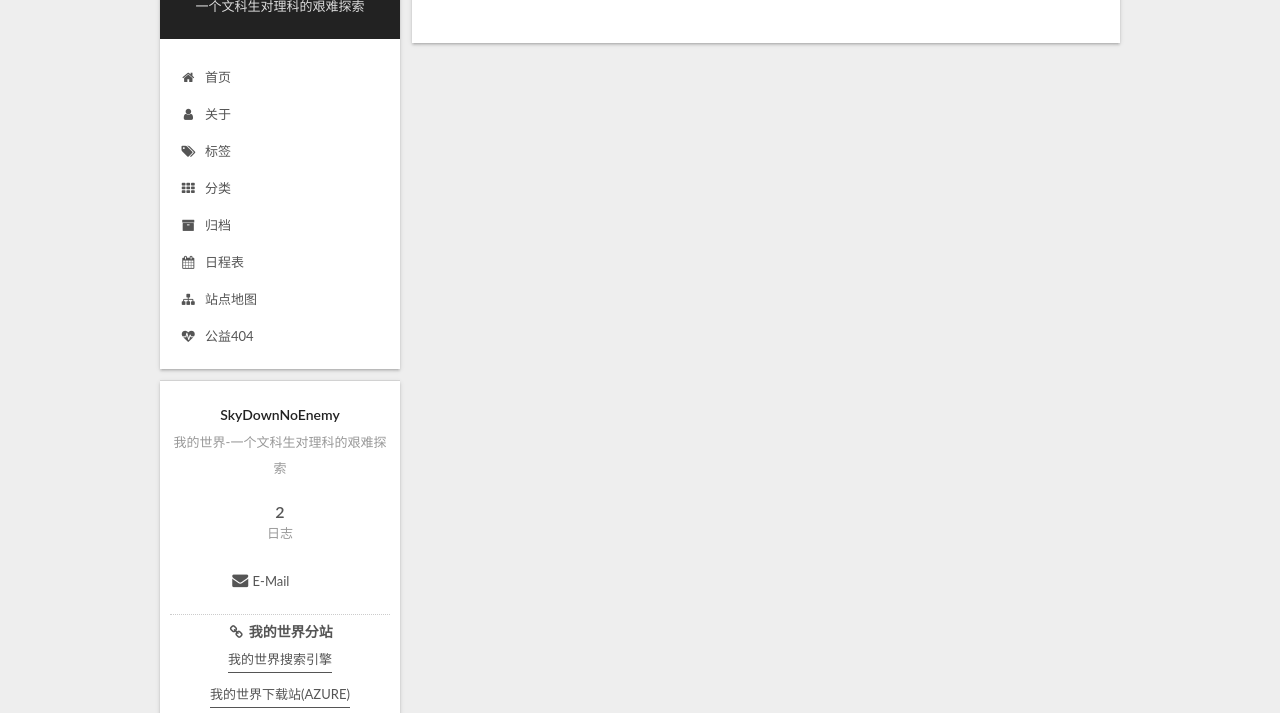
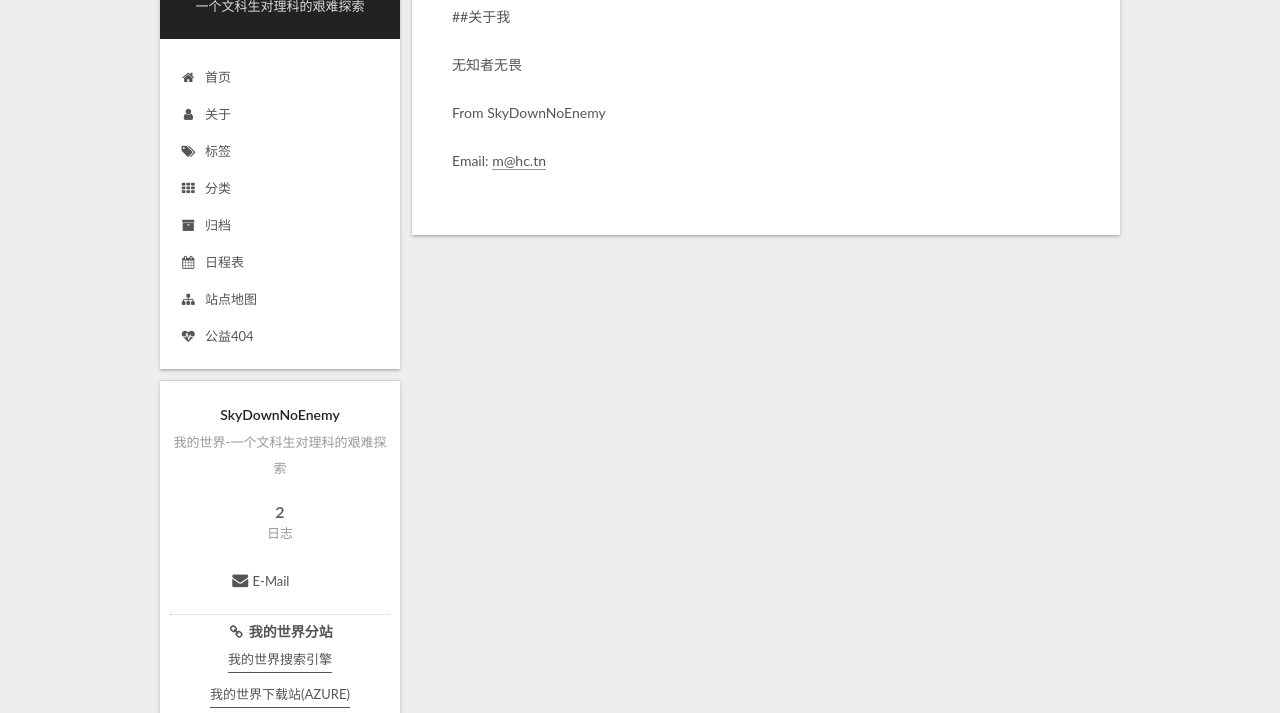
Before and after one commit to huangchendz/huangchendz.github.io, a plain HTML site: page about/index.html in a window 1280 px wide. Shown: the part 76-789 px from the top of the page. Drawn offline with Linux system fonts and the light colour scheme; some packages are replaced by stand-ins of ours; a script that the page names is missing.

Commit message:
Site updated: 2020-05-29 11:35:07

```diff
--- a/about/index.html
+++ b/about/index.html
@@ -79,14 +79,14 @@
 
 
 
-<meta name="description" content="我的世界-一个文科生对理科的艰难探索">
+<meta name="description" content="##关于我 无知者无畏 From SkyDownNoEnemy Email: m@hc.tn">
 <meta property="og:type" content="website">
 <meta property="og:title" content="about">
 <meta property="og:url" content="http://yoursite.com/about/index.html">
 <meta property="og:site_name" content="我的世界">
-<meta property="og:description" content="我的世界-一个文科生对理科的艰难探索">
+<meta property="og:description" content="##关于我 无知者无畏 From SkyDownNoEnemy Email: m@hc.tn">
 <meta property="article:published_time" content="2020-05-29T10:22:12.000Z">
-<meta property="article:modified_time" content="2020-05-29T10:22:12.987Z">
+<meta property="article:modified_time" content="2020-05-29T11:34:58.000Z">
 <meta property="article:author" content="SkyDownNoEnemy">
 <meta name="twitter:card" content="summary">
 
@@ -296,6 +296,10 @@
       <div class="post-body">
 
 
+          <p>##关于我</p>
+<p>无知者无畏</p>
+<p>From SkyDownNoEnemy</p>
+<p>Email: <a href="mailto:m@hc.tn">m@hc.tn</a></p>
 
 
       </div>
```
